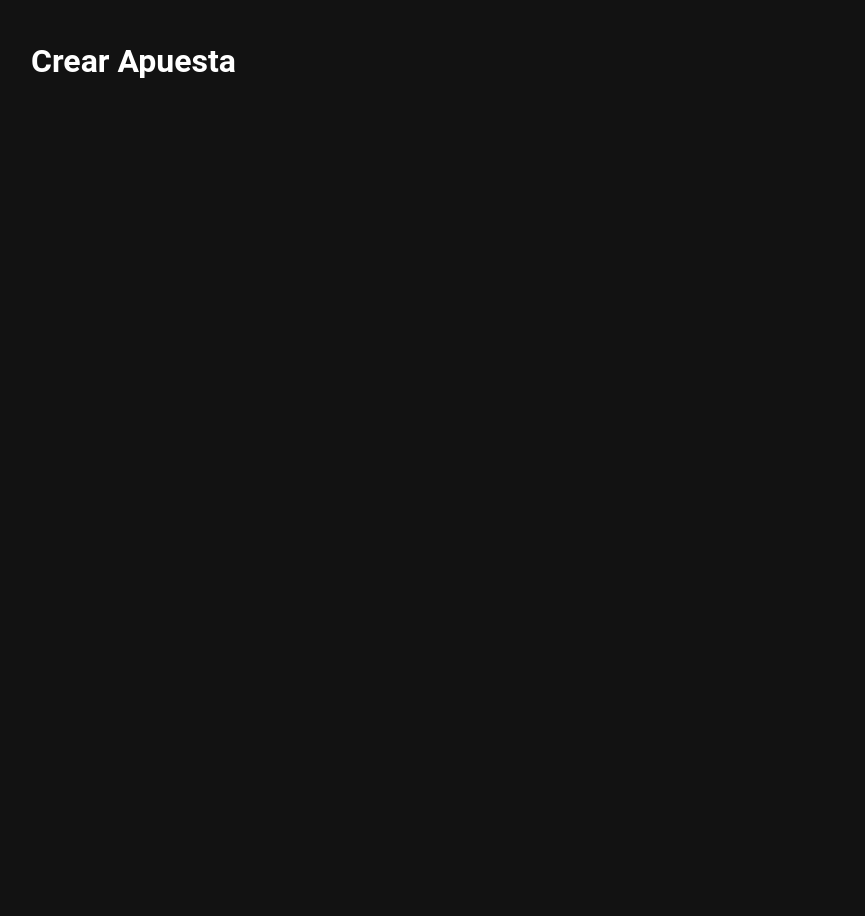
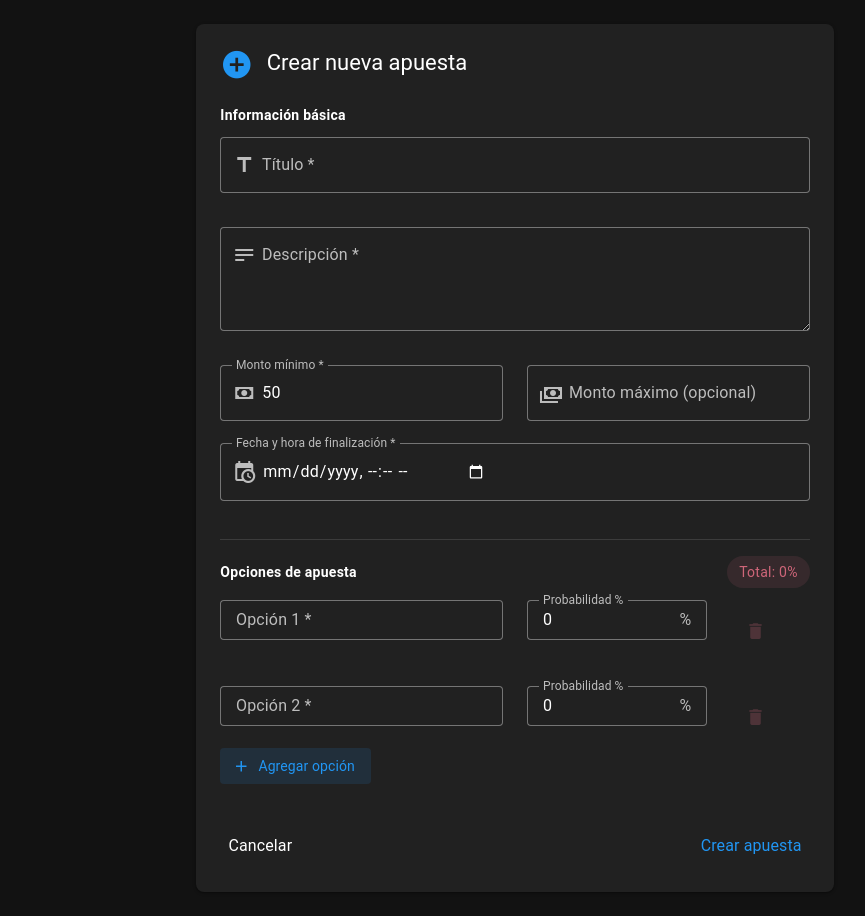
Before and after one commit to LudoSoft2026/casino, a Vue app in the folder frontend/: page /apuestas/crear in a window 1280 px wide. Shown: the whole page, without its empty margins (125-990 px from the left). Before the commit the page ends 800 px from the top, so only its background shows below. Built offline with nearby package versions, Linux system fonts and the light colour scheme; sample sign-in values are in the browser's storage; the HTML template or start-up script is replaced by a standard one.

Commit message:
feat: pagina de crear apuestas

```diff
--- a/frontend/src/views/CrearApuestaView.vue
+++ b/frontend/src/views/CrearApuestaView.vue
@@ -1,5 +1,230 @@
+<script setup lang="ts">
+import { ref, computed } from 'vue'
+import { useRouter } from 'vue-router'
+import { useApuestasStore } from '@/stores/apuestas'
+
+const router        = useRouter()
+const apuestasStore = useApuestasStore()
+
+const form = ref({
+  titulo:             '',
+  descripcion:        '',
+  monto_minimo:       50,
+  monto_maximo:       null as number | null,
+  fecha_finalizacion: '',
+})
+
+const opciones = ref([
+  { descripcion: '', probabilidad: 0 },
+  { descripcion: '', probabilidad: 0 },
+])
+
+const loading = ref(false)
+const error   = ref('')
+
+const sumaProbabilidades = computed(() =>
+  opciones.value.reduce((acc, o) => acc + Number(o.probabilidad), 0)
+)
+
+const agregarOpcion = () => {
+  opciones.value.push({ descripcion: '', probabilidad: 0 })
+}
+
+const eliminarOpcion = (index: number) => {
+  if (opciones.value.length > 2) {
+    opciones.value.splice(index, 1)
+  }
+}
+
+const crear = async () => {
+  error.value = ''
+
+  if (!form.value.titulo || !form.value.descripcion || !form.value.fecha_finalizacion) {
+    error.value = 'Completa todos los campos requeridos.'
+    return
+  }
+
+  if (form.value.monto_minimo <= 0) {
+    error.value = 'El monto mínimo debe ser mayor a 0.'
+    return
+  }
+
+  if (new Date(form.value.fecha_finalizacion) <= new Date()) {
+    error.value = 'La fecha de finalización debe ser posterior a la actual.'
+    return
+  }
+
+  if (opciones.value.some(o => !o.descripcion)) {
+    error.value = 'Completa todos los campos requeridos.'
+    return
+  }
+
+  if (Math.abs(sumaProbabilidades.value - 100) > 0.01) {
+    error.value = 'Las probabilidades deben sumar exactamente 100%.'
+    return
+  }
+
+  loading.value = true
+
+  const result = await apuestasStore.crear({
+    titulo:             form.value.titulo,
+    descripcion:        form.value.descripcion,
+    opciones:           opciones.value.map(o => o.descripcion),
+    probabilidades:     opciones.value.map(o => Number(o.probabilidad)),
+    monto_minimo:       form.value.monto_minimo,
+    monto_maximo:       form.value.monto_maximo,
+    fecha_finalizacion: new Date(form.value.fecha_finalizacion).toISOString(),
+  })
+
+  loading.value = false
+
+  if (result.apuestaId) {
+    router.push('/apuestas')
+  } else {
+    error.value = result.mensaje || 'Error al crear apuesta.'
+  }
+}
+</script>
+
 <template>
-  <v-container>
-    <h1>Crear Apuesta</h1>
+  <v-container class="py-6">
+    <v-row justify="center">
+      <v-col cols="12" md="8">
+
+        <v-card elevation="8" rounded="lg">
+          <v-card-title class="pa-6">
+            <v-icon color="primary" class="mr-2">mdi-plus-circle</v-icon>
+            Crear nueva apuesta
+          </v-card-title>
+
+          <v-card-text class="px-6">
+            <v-alert v-if="error" type="error" variant="tonal" class="mb-4" density="compact">
+              {{ error }}
+            </v-alert>
+
+            <!-- Información básica -->
+            <div class="text-subtitle-1 font-weight-bold mb-3">Información básica</div>
+
+            <v-text-field
+              v-model="form.titulo"
+              label="Título *"
+              variant="outlined"
+              prepend-inner-icon="mdi-format-title"
+              class="mb-3"
+            />
+
+            <v-textarea
+              v-model="form.descripcion"
+              label="Descripción *"
+              variant="outlined"
+              prepend-inner-icon="mdi-text"
+              rows="3"
+              class="mb-3"
+            />
+
+            <v-row>
+              <v-col cols="12" md="6">
+                <v-text-field
+                  v-model.number="form.monto_minimo"
+                  label="Monto mínimo *"
+                  type="number"
+                  variant="outlined"
+                  prepend-inner-icon="mdi-cash"
+                />
+              </v-col>
+              <v-col cols="12" md="6">
+                <v-text-field
+                  v-model.number="form.monto_maximo"
+                  label="Monto máximo (opcional)"
+                  type="number"
+                  variant="outlined"
+                  prepend-inner-icon="mdi-cash-multiple"
+                />
+              </v-col>
+            </v-row>
+
+            <v-text-field
+              v-model="form.fecha_finalizacion"
+              label="Fecha y hora de finalización *"
+              type="datetime-local"
+              variant="outlined"
+              prepend-inner-icon="mdi-calendar-clock"
+              class="mb-3"
+            />
+
+            <v-divider class="my-4" />
+
+            <!-- Opciones -->
+            <div class="d-flex justify-space-between align-center mb-3">
+              <div class="text-subtitle-1 font-weight-bold">Opciones de apuesta</div>
+              <v-chip :color="Math.abs(sumaProbabilidades - 100) <= 0.01 ? 'success' : 'error'">
+                Total: {{ sumaProbabilidades }}%
+              </v-chip>
+            </div>
+
+            <v-row
+              v-for="(opcion, index) in opciones"
+              :key="index"
+              align="center"
+            >
+              <v-col cols="12" md="6">
+                <v-text-field
+                  v-model="opcion.descripcion"
+                  :label="`Opción ${index + 1} *`"
+                  variant="outlined"
+                  density="compact"
+                />
+              </v-col>
+              <v-col cols="12" md="4">
+                <v-text-field
+                  v-model.number="opcion.probabilidad"
+                  label="Probabilidad %"
+                  type="number"
+                  variant="outlined"
+                  density="compact"
+                  suffix="%"
+                />
+              </v-col>
+              <v-col cols="12" md="2">
+                <v-btn
+                  icon
+                  variant="text"
+                  color="error"
+                  :disabled="opciones.length <= 2"
+                  @click="eliminarOpcion(index)"
+                >
+                  <v-icon>mdi-delete</v-icon>
+                </v-btn>
+              </v-col>
+            </v-row>
+
+            <v-btn
+              variant="tonal"
+              color="primary"
+              prepend-icon="mdi-plus"
+              class="mb-4"
+              @click="agregarOpcion"
+            >
+              Agregar opción
+            </v-btn>
+
+          </v-card-text>
+
+          <v-card-actions class="px-6 pb-6">
+            <v-btn variant="text" @click="$router.push('/apuestas')">Cancelar</v-btn>
+            <v-spacer />
+            <v-btn
+              color="primary"
+              size="large"
+              :loading="loading"
+              @click="crear"
+            >
+              Crear apuesta
+            </v-btn>
+          </v-card-actions>
+        </v-card>
+
+      </v-col>
+    </v-row>
   </v-container>
 </template>
```
